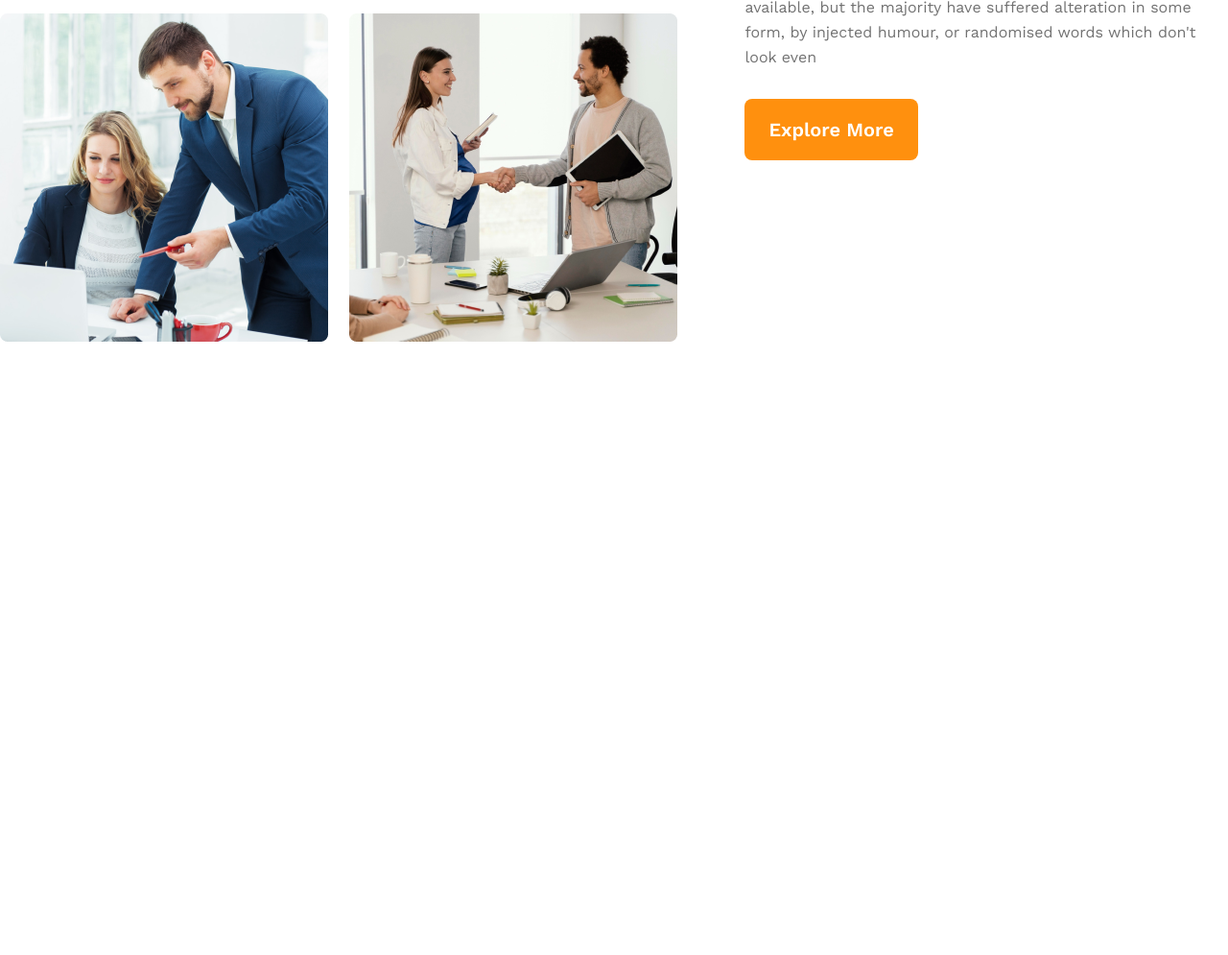
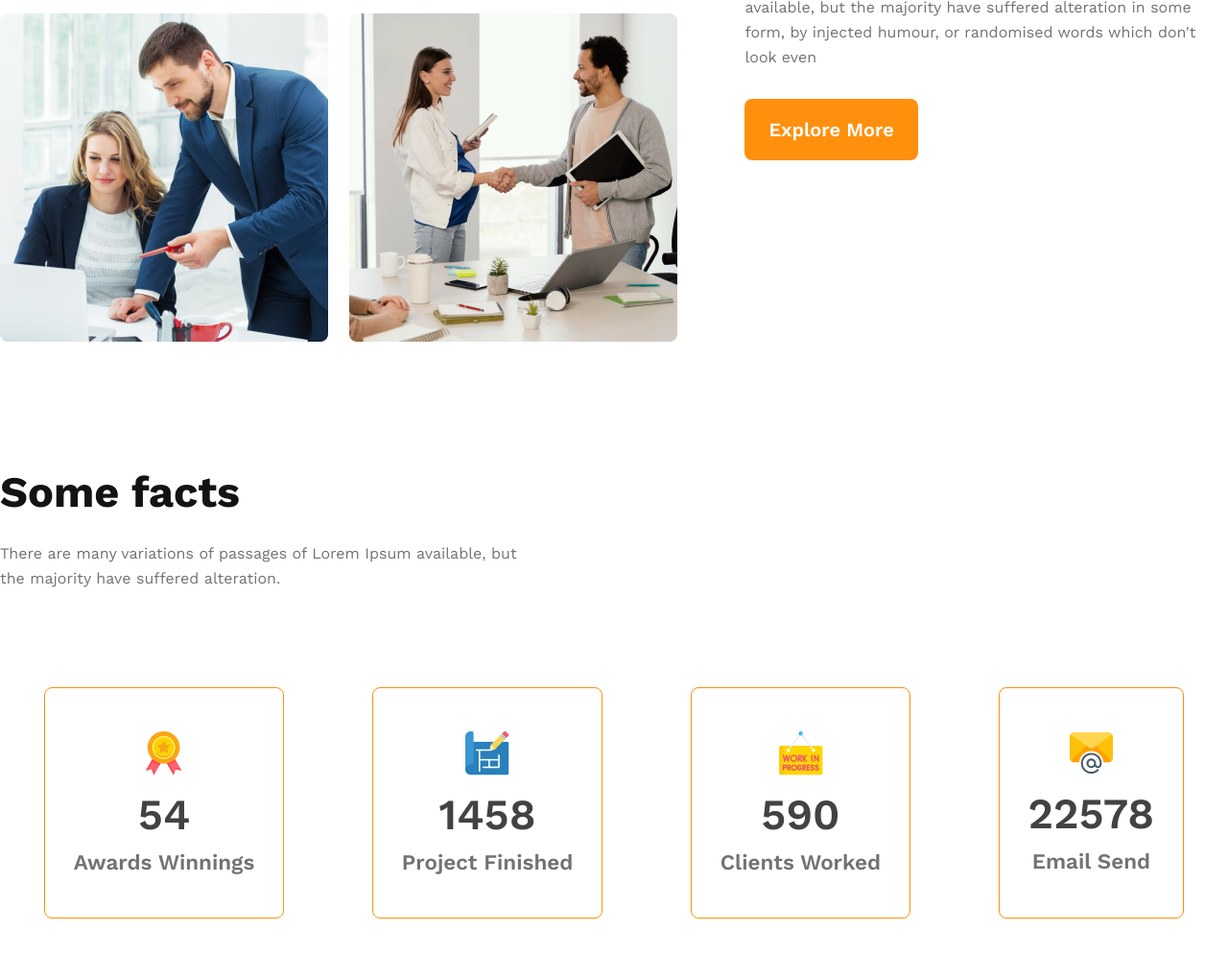
Before and after one commit to shakirniloy/g3-architects, a plain HTML site: page index.html in a window 1280 px wide. Shown: the part 1485-2480 px from the top of the page at 96% size. Before the commit the page ends 1911 px from the top, so only its background shows below. Drawn offline with nearby package versions, Linux system fonts and the light colour scheme.

Commit message:
fact section done

```diff
--- a/index.html
+++ b/index.html
@@ -45,6 +45,37 @@
                 <button class="btn-primary">Explore More</button>
             </div>
         </section>
+        <!-- features section -->
+        <section class="features">
+
+        </section>
+        <!-- facts section -->
+        <section class="facts">
+            <h3 class="facts-title">Some facts</h3>
+            <p class="some-facts-details">There are many variations of passages of Lorem Ipsum available, but the majority have suffered alteration.</p>
+            <div class="facts-card-container">
+                <div class="card">
+                    <img src="./images/icons/ribon.png" alt="">
+                    <h2 class="card-stats">54</h2>
+                    <p class="card-title">Awards Winnings</p>
+                </div>
+                <div class="card">
+                    <img src="./images/icons/projects.png" alt="">
+                    <h2 class="card-stats">1458</h2>
+                    <p class="card-title">Project Finished</p>
+                </div>
+                <div class="card">
+                    <img src="./images/icons/customers.png" alt="">
+                    <h2 class="card-stats">590</h2>
+                    <p class="card-title">Clients Worked</p>
+                </div>
+                <div class="card card-4">
+                    <img src="./images/icons/email.png" alt="">
+                    <h2 class="card-stats">22578</h2>
+                    <p class="card-title">Email Send</p>
+                </div>
+            </div>
+        </section>
     </main>
     <footer>
 
--- a/styles/styles.css
+++ b/styles/styles.css
@@ -129,6 +129,49 @@ main{
     margin: 25px 0 30px;
 }
 
+/* facts style */
+.facts{
+    margin-top: 130px;
+}
+
+.facts-title{
+    color:#131313;
+    font-size: 45px;
+    font-weight: 700;
+}
+
+.some-facts-details{
+    color: #727272;
+    line-height: 26px;
+    max-width: 542px;
+    margin: 25px 0 100px;
+}
+
+.facts-card-container{
+    display: flex;
+    justify-content: space-around;
+}
+
+.facts-card-container .card{
+    border-radius: 8px;
+    border: 1px solid #FF900E;
+    padding: 45px 30px;
+    text-align: center;
+}
+
+.facts-card-container .card-stats{
+    color: #424242;
+    font-size: 2.8rem;
+    font-weight: 600;
+    padding: 10px 0;
+}
+
+.facts-card-container .card-title{
+    color: #727272;
+    font-size: 1.4rem;
+    font-weight: 600;
+}
+
 /* mobile responsive */
 @media screen and (max-width: 576px) {
     /* header responsive */
@@ -164,6 +207,21 @@ main{
     .teams-content{
         padding: 30px;
     }
+
+    /* facts responsive */
+    .facts{
+        padding: 20px;
+    }
+    .facts-card-container{
+        flex-direction: column;
+        gap: 20px;
+    }
+    .facts-card-container .card{
+        align-self: center;
+    }
+    .card-4{
+        padding: 45px;
+    }
 }
 
 /* responsive medium device */
@@ -190,4 +248,20 @@ main{
     .teams-content{
         padding: 30px;
     }
+
+    /* facts responsive */
+    .facts{
+        padding: 20px;
+    }
+    .facts-card-container{
+        /* flex-direction: column; */
+        gap: 20px;
+        flex-wrap: wrap;
+    }
+    .facts-card-container .card{
+        align-self: center;
+    }
+    .card-4{
+        padding: 45px;
+    }
 }
```
